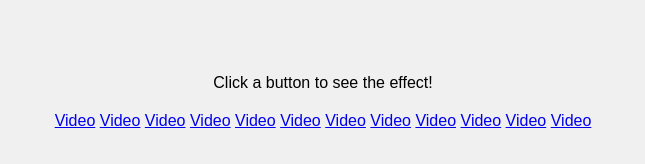
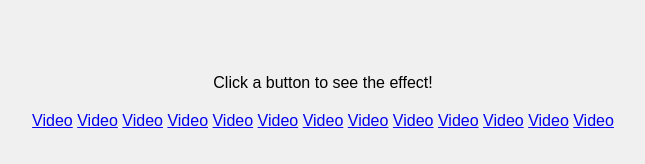
Before and after one commit to ModernLaksh/ytviews, a plain HTML site: page index.html in a window 1280 px wide. Shown: the whole page, without its empty margins (317-962 px from the left). Drawn offline with Linux system fonts and the light colour scheme.

Commit message:
Update index.html

```diff
--- a/index.html
+++ b/index.html
@@ -44,6 +44,7 @@
       <a href="4vid.html">Video</a>
       <a href="5vid.html">Video</a>
       <a href="6vid.html">Video</a>
+        <a href="7vid.html">Video</a>
       <a href="8vid.html">Video</a>
       <a href="9vid.html">Video</a>
       <a href="10vid.html">Video</a>
```
